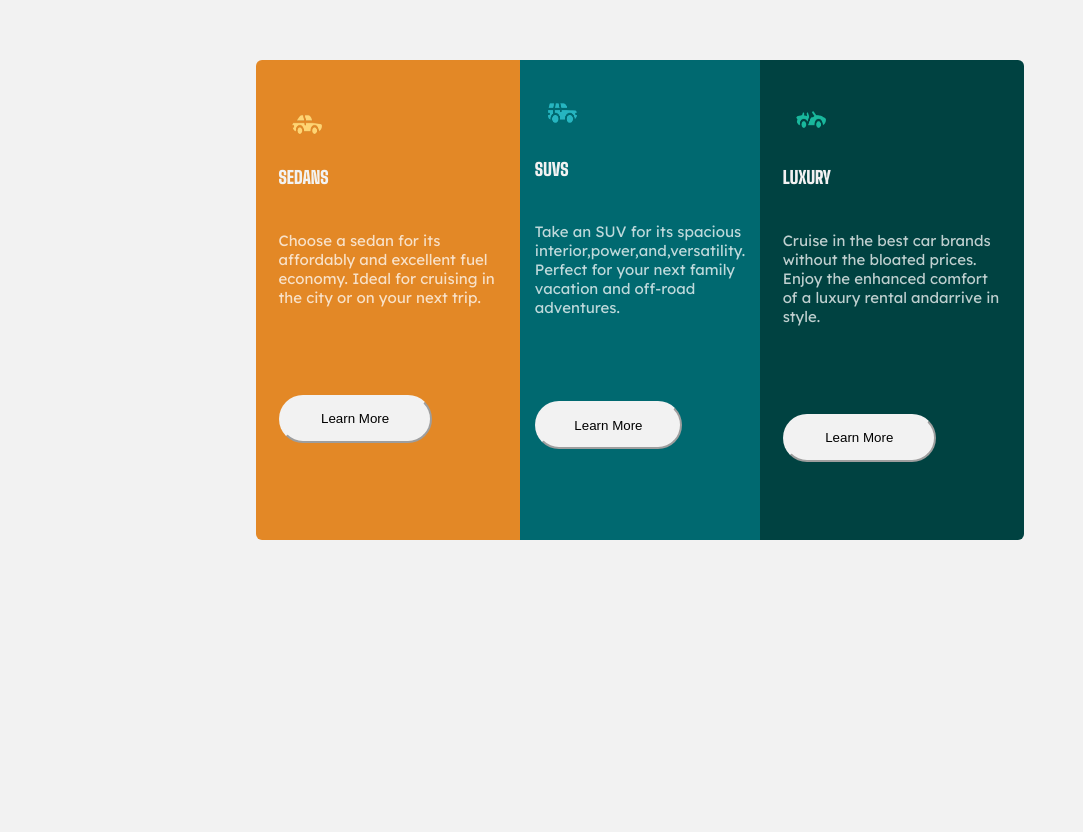
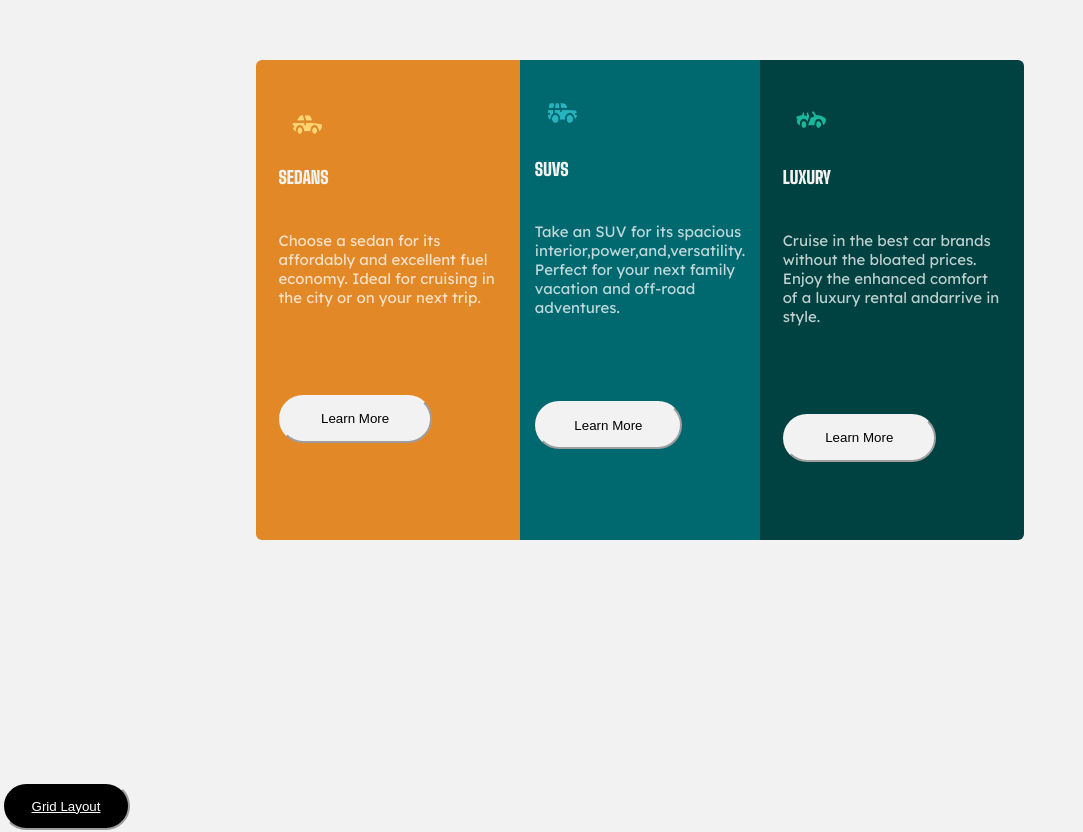
Before and after one commit to Bolumorin/Zuri-task-8, a plain HTML site: page index.html in a window 1280 px wide. Shown: the part 180-1012 px from the top of the page, without its empty margins (0-1083 px from the left). Before the commit the page ends 960 px from the top, so only its background shows below. Drawn offline with Linux system fonts and the light colour scheme.

Commit message:
commit on main

```diff
--- a/index.html
+++ b/index.html
@@ -3,7 +3,7 @@
 <head>
     <meta charset="UTF-8">
     <meta http-equiv="X-UA-Compatible" content="IE=edge">
-    <meta name="viewport" content="width=mobile:375px&desktop:1440px, initial-scale=1.0">
+    <meta name="viewport" content="width=device-width, initial-scale=1.0">
     <title>HTML Flexbox Layout(Zuri Task 8)</title>
     <link rel="stylesheet" href="style.css">
     <style>
@@ -32,6 +32,8 @@
             </div>
 
     </main>
-
 </body>
+<footer>
+    <button class="grid"><a href="grid.html">Grid Layout</a></button>
+</footer>
 </html>
--- a/style.css
+++ b/style.css
@@ -67,3 +67,12 @@ img{
     width: 20%;
     height: 10vh;
 }
+.grid{
+    background-color: black;
+    width: 10%;
+    margin: 2px;
+    padding: 2px;
+}
+button a{
+    color: white;
+}
```
Also changed, not shown: 1 other file.
